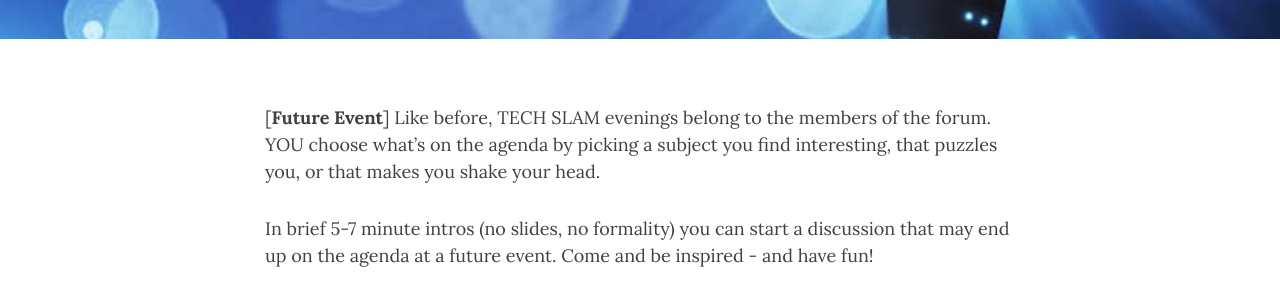
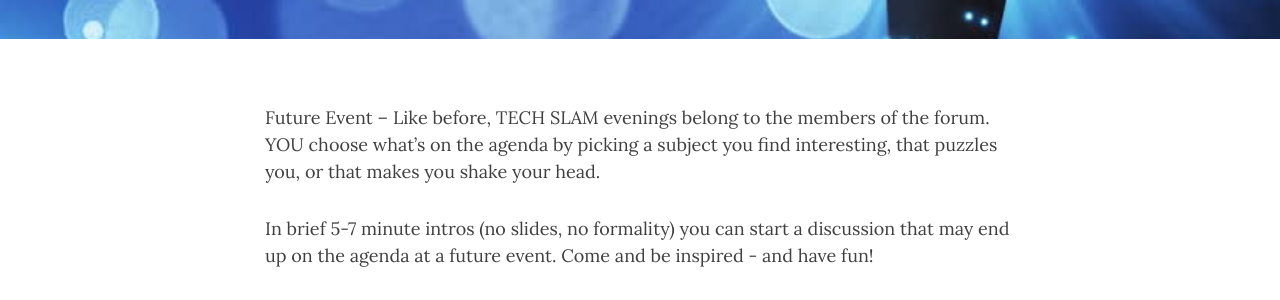
Before and after one commit to BigIdeasForum/bigideasforum.github.io, a Jekyll site: the page built from _posts/2018/2018-06-07-tech-slam4.md, in a window 1280 px wide and 1276 px high. Shown: the part 492-792 px from the top of the window. Built offline with Jekyll 4.4.1, drawn with Linux system fonts in a browser that asks for light colours; nearby versions of some CDN libraries.

```diff
--- a/_posts/2018/2018-06-07-tech-slam4.md
+++ b/_posts/2018/2018-06-07-tech-slam4.md
@@ -8,7 +8,7 @@ tags: [Other/Tech Slams, FUTURE]
 bigimg: /img/slam.jpg
 ---
 
-[**Future Event**] Like before, TECH SLAM evenings belong to the members of the forum. YOU choose what’s on the agenda by picking a subject you find interesting, that puzzles you, or that makes you shake your head.
+Future Event -- Like before, TECH SLAM evenings belong to the members of the forum. YOU choose what’s on the agenda by picking a subject you find interesting, that puzzles you, or that makes you shake your head.
 
 In brief 5-7 minute intros (no slides, no formality) you can start a discussion that may end up on the agenda at a future event. Come and be inspired - and have fun!
 
```
Also changed, not shown: _posts/2018/2018-05-10-ethical-questions-next-20.md (+1 -1 lines), _posts/2018/2018-05-24-mini-slam.md (+1 -1 lines), _posts/2018/2018-06-21-energy-2.md (+1 -1 lines), README.md.
